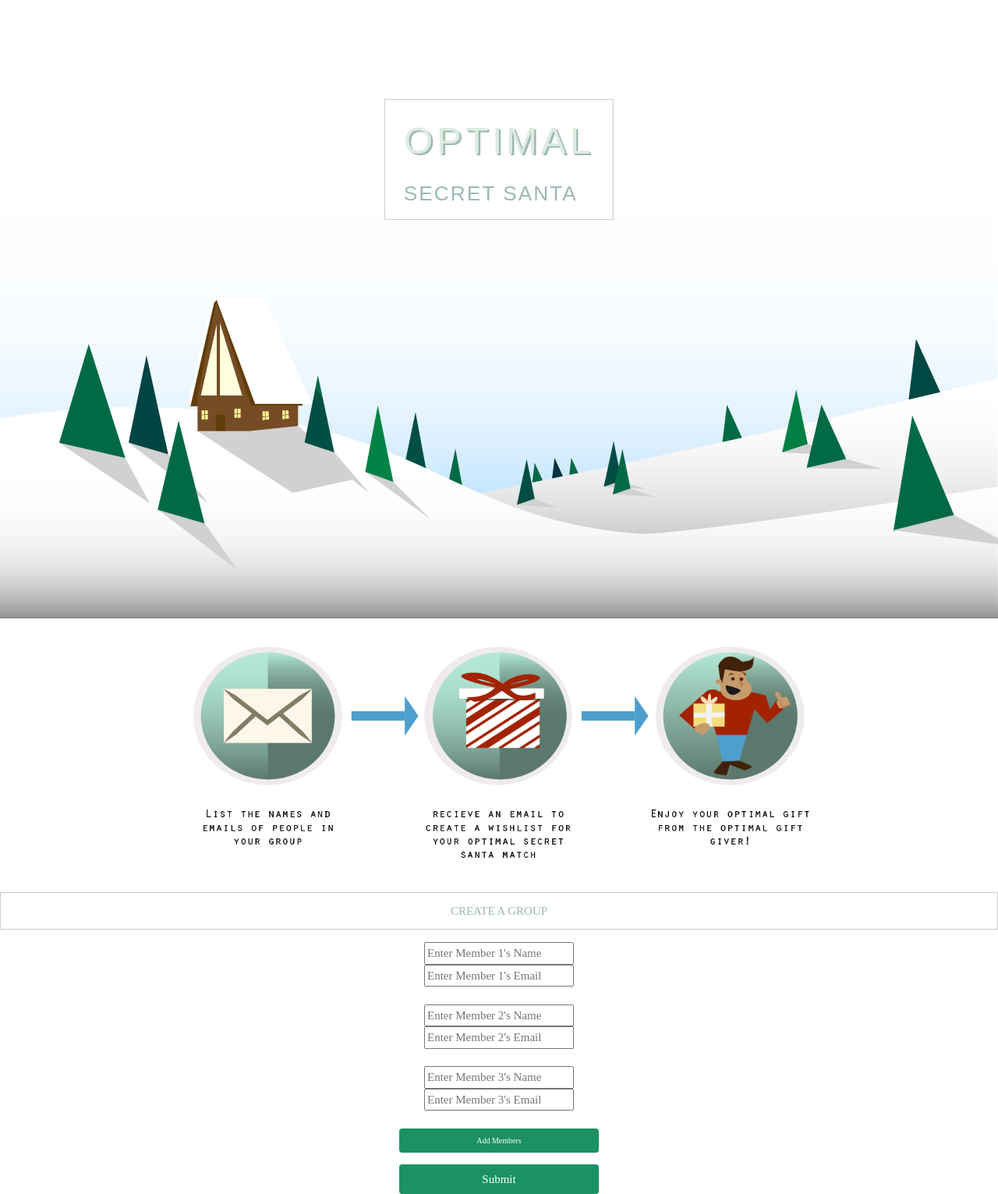
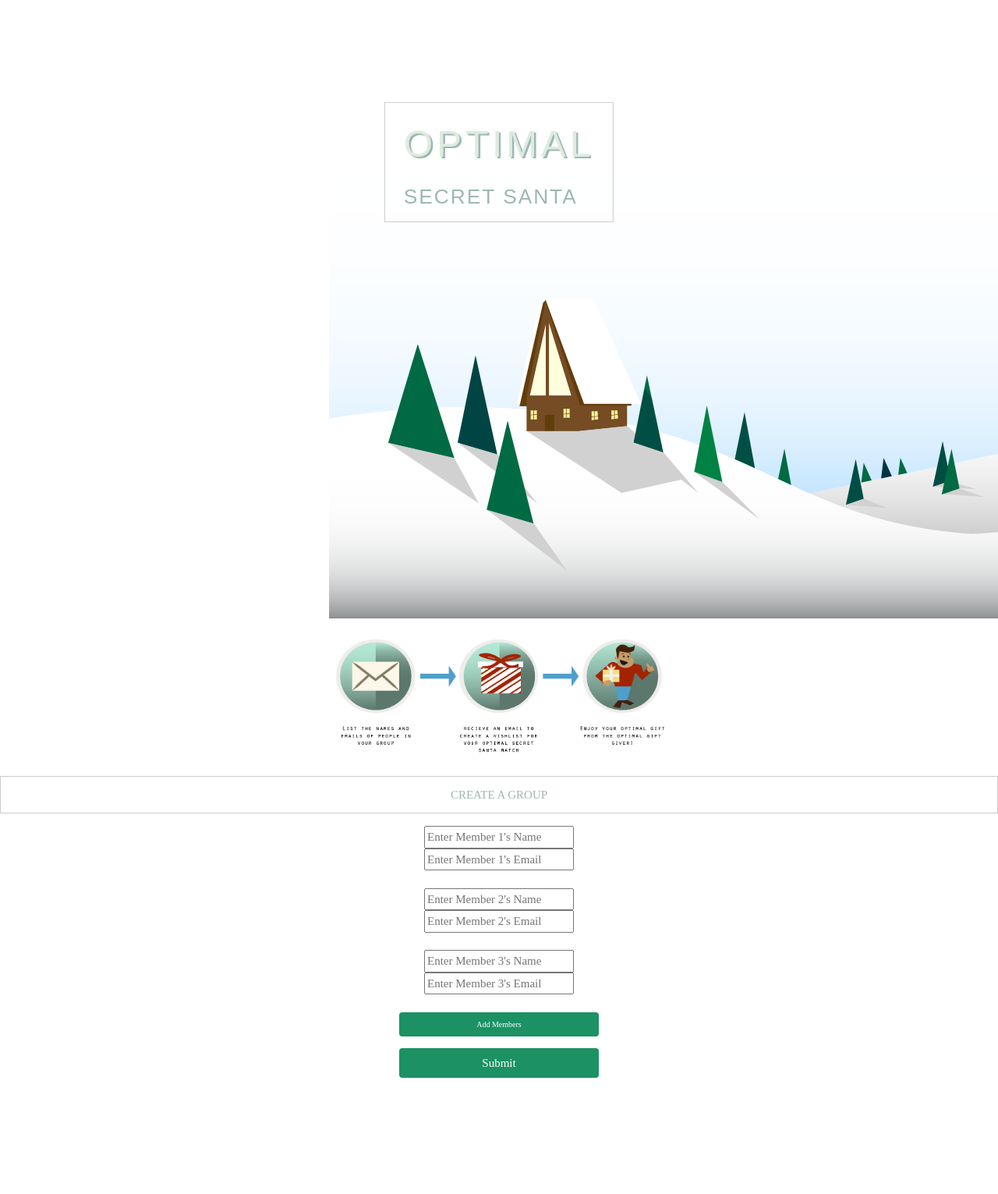
Before and after one commit to todokku/SecretSanta, a Flask app: page / in a window 1280 px wide; the page is wider, and only the part inside the window is pictured. Shown: that part at 78% size. After the commit the page ends 1382 px from the top of that part, so only its background shows below. Run offline with Flask 2, Linux system fonts and the light colour scheme.

Commit message:
changed alignments

```diff
--- a/static/secret_santa_website.css
+++ b/static/secret_santa_website.css
@@ -61,16 +61,22 @@ h1, h1:after {
   }
 h1,h3,h4,h5,h6{font-family:"Raleway",Arial,sans-serif;font-weight:400;margin:0px 0}.w3-wide{letter-spacing:2px}
 hr{border:0;border-top:1px solid #eee;margin: 0px 0}
+.centermain {
+  display: block;
+  margin-left: 33%;
+  margin-right: 20%;
+  width: 100%;
+}
 .center {
-    display: block;
-    margin-left: auto;
-    margin-right: auto;
-    width: 75%;
-  }
+  display: block;
+  margin-left: auto;
+  margin-right: auto;
+  width: 40%;
+}
 .textsmall{font-family:"Raleway",Arial,sans-serif;color: #9cb8b3; font-size: 1em}
 .Welcome{font-family:"Raleway"; color: #9cb8b3; font-size: 1em}
 .w3-center{align-content: center;}
-.w3-image{max-width:100%;height:50%}img{vertical-align:middle}a{color:inherit}
+.w3-image{max-width:100%;height:50%; alignt-content: center; } img{vertical-align:middle}a{color:inherit}
 .infographic-image{ max-width: 100%; height: 50%}img{vertical-align:middle}a{color:inherit}
 .w3-font{ font-family: Raleway;}
 .w3-background-color{background: #166d4b}
@@ -93,7 +99,7 @@ h2:after{width:75%; height:.5px; background: #9cb8b3}
 .w3-btn.w3-disabled:hover,.w3-btn:disabled:hover{box-shadow:none}
 .w3-badge,.w3-tag{background-color:#000;color:#fff;display:inline-block;padding-left:8px;padding-right:8px;text-align:center}.w3-badge{border-radius:50%}
 .w3-ul{list-style-type:none;padding:0;margin:0}.w3-ul li{padding:8px 16px;border-bottom:1px solid #ddd}.w3-ul li:last-child{border-bottom:none}
-.w3-tooltip,.w3-display-container{position:relative}.w3-tooltip .w3-text{display:none}.w3-tooltip:hover .w3-text{display:inline-block}
+.w3-tooltip,.w3-display-container{position:center}.w3-tooltip .w3-text{display:none}.w3-tooltip:hover .w3-text{display:inline-block}
 .w3-ripple:active{opacity:0.5}.w3-ripple{transition:opacity 0s}
 .w3-input{padding:8px;display:block;border:none;border-bottom:1px solid #ccc;width:100%}
 .w3-select{padding:9px 0;width:100%;border:none;border-bottom:1px solid #ccc}
```
